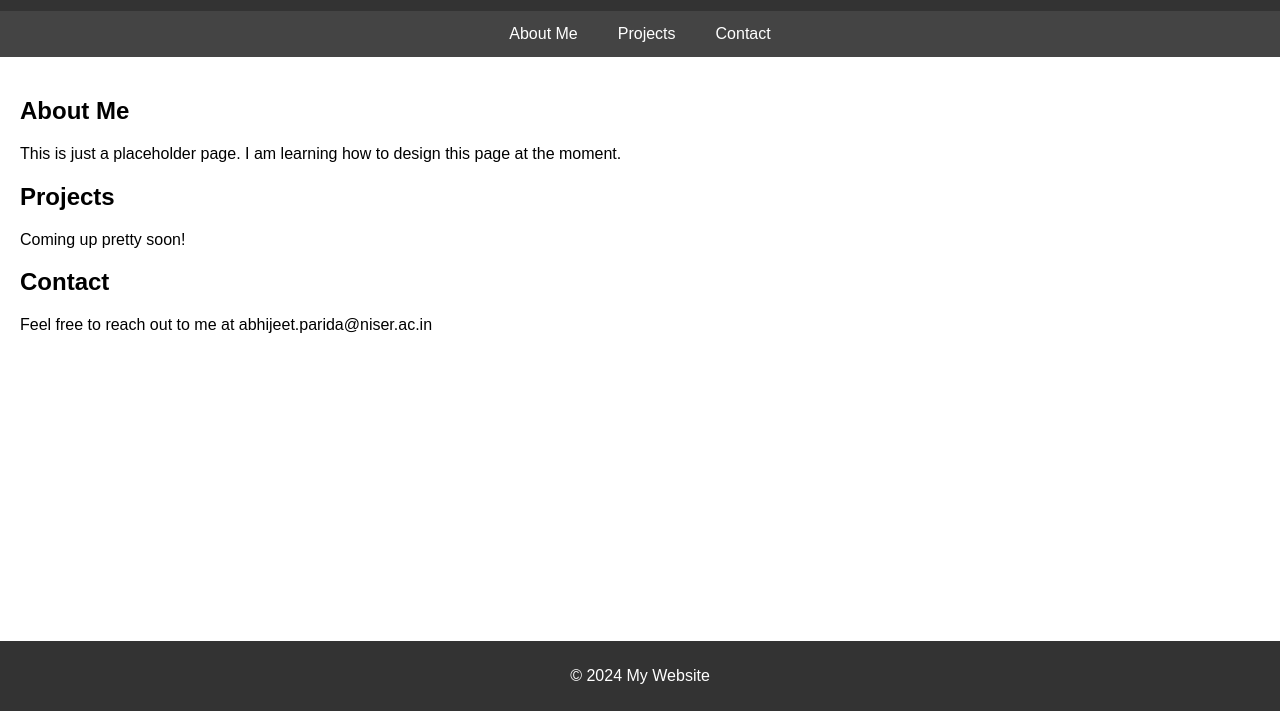
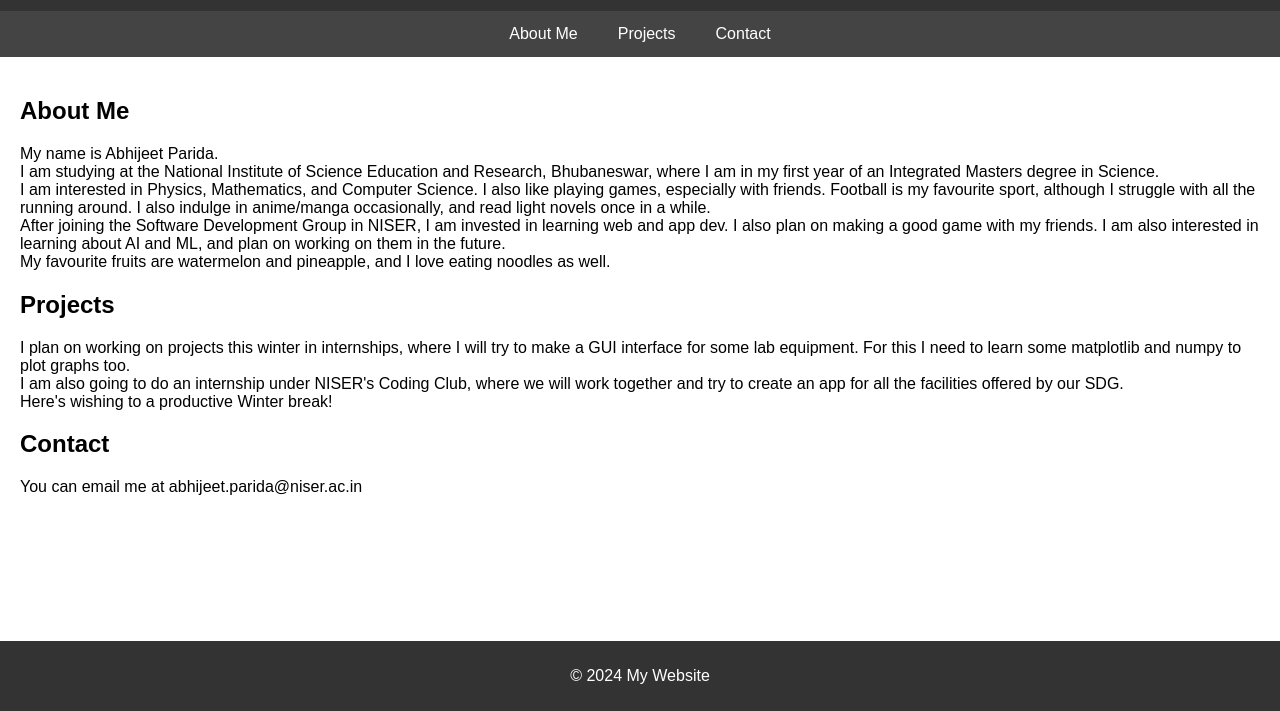
Before and after one commit to Procuber47L/Procuber47l.github.io, a plain HTML site: page index.html in a window 1280 px wide. Shown: the part 89-800 px from the top of the page. Drawn offline with Linux system fonts and the light colour scheme.

Commit message:
added some info in the content

```diff
--- a/index.html
+++ b/index.html
@@ -15,15 +15,23 @@
     <div class="content">
       <section id="about">
         <h2>About Me</h2>
-        <p>This is just a placeholder page. I am learning how to design this page at the moment.</p>
+        <p>My name is Abhijeet Parida.<br>
+           I am studying at the National Institute of Science Education and Research, Bhubaneswar, where I am in my first year of an Integrated Masters degree in Science.<br>
+           I am interested in Physics, Mathematics, and Computer Science.
+           I also like playing games, especially with friends. Football is my favourite sport, although I struggle with all the running around. I also indulge in anime/manga occasionally, and read light novels once in a while. <br>
+           After joining the Software Development Group in NISER, I am invested in learning web and app dev. I also plan on making a good game with my friends. I am also interested in learning about AI and ML, and plan on working on them in the future.<br>
+           My favourite fruits are watermelon and pineapple, and I love eating noodles as well.
+          </p>
       </section>
       <section id="projects">
         <h2>Projects</h2>
-        <p>Coming up pretty soon!</p>
+        <p> I plan on working on projects this winter in internships, where I will try to make a GUI interface for some lab equipment. For this I need to learn some matplotlib and numpy to plot graphs too.<br>
+            I am also going to do an internship under NISER's Coding Club, where we will work together and try to create an app for all the facilities offered by our SDG.<br>
+            Here's wishing to a productive Winter break!<br></p>
       </section>
       <section id="contact">
         <h2>Contact</h2>
-        <p> Feel free to reach out to me at abhijeet.parida@niser.ac.in </p>
+        <p> You can email me at abhijeet.parida@niser.ac.in </p>
       </section>
     </div>
     <footer>
```
